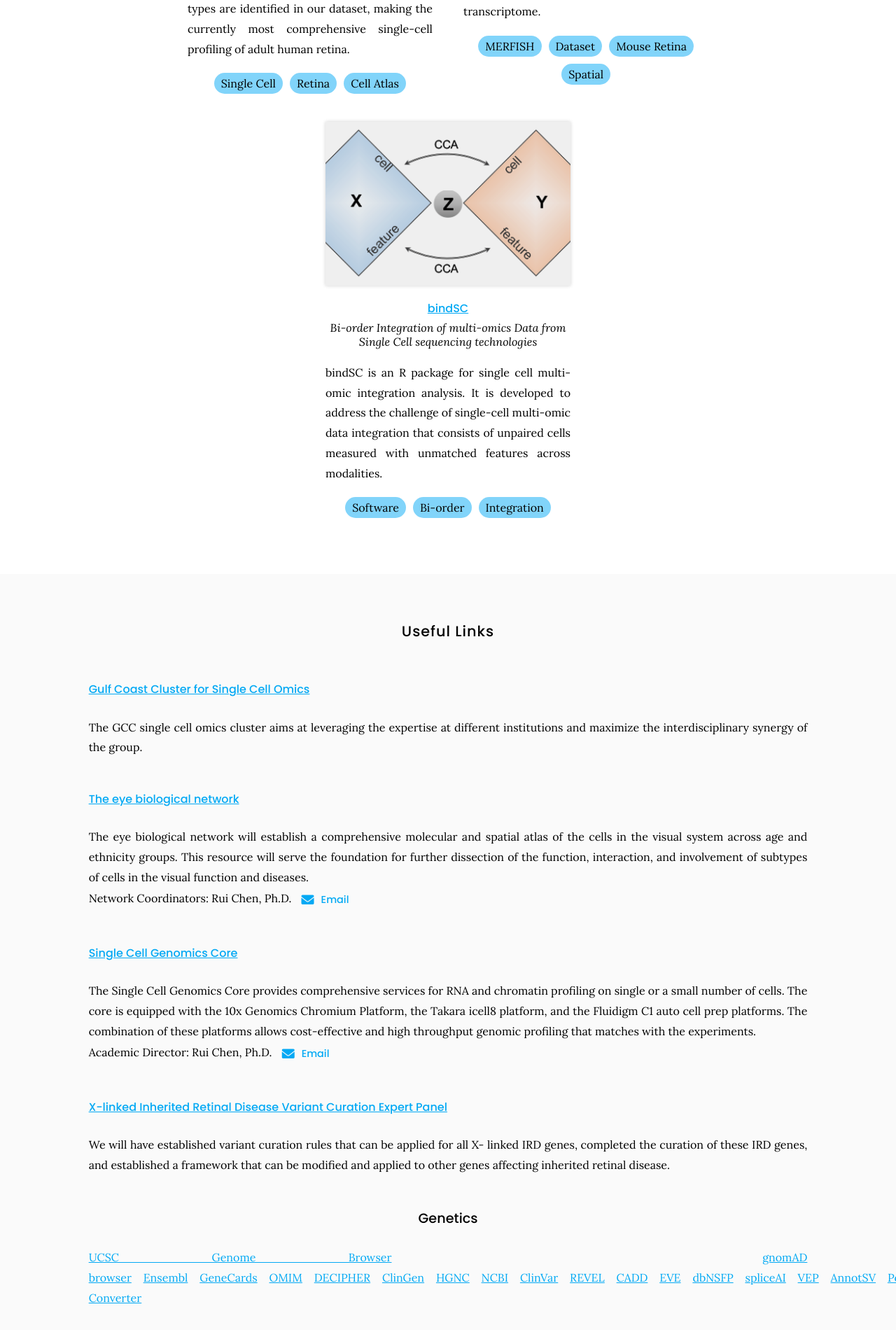
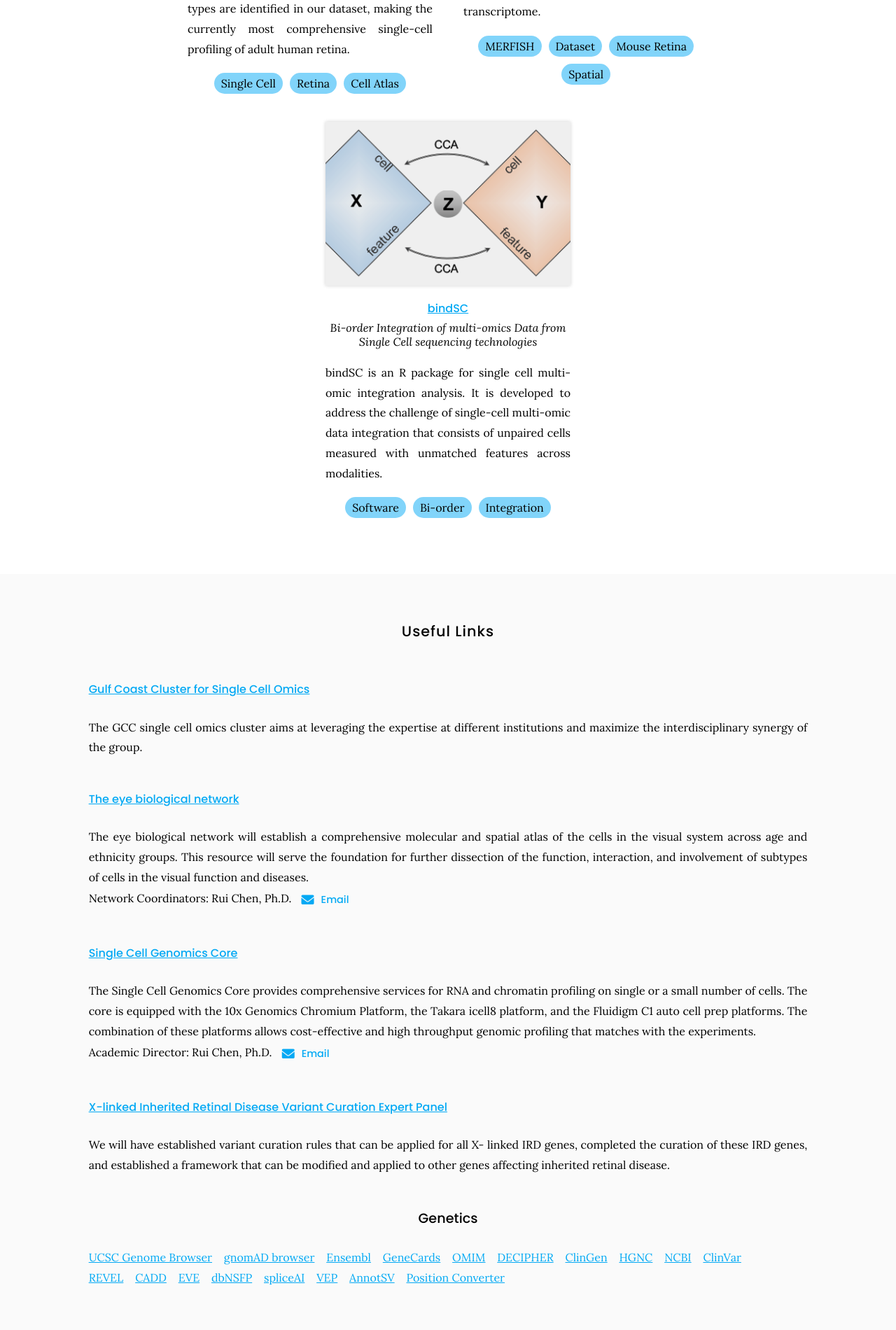
Before and after one commit to RCHENLAB/rchenlab.github.io, a Jekyll site: the page built from resources/index.md, in a window 1280 px wide. Shown: the part 2467-4367 px from the top of the page at 70% size. Built offline with Jekyll 4.4.1, drawn with Linux system fonts in a browser that asks for light colours; grey boxes are pictures that could not be loaded.

Commit message:
Update index.md

```diff
--- a/resources/index.md
+++ b/resources/index.md
@@ -41,4 +41,4 @@ The core is equipped with the 10x Genomics Chromium Platform, the Takara icell8
 We will have established variant curation rules that can be applied for all X- linked IRD genes, completed the curation of these IRD genes, and established a framework that can be modified and applied to other genes affecting inherited retinal disease.
 
 ### Genetics
-[UCSC Genome Browser](https://genome.ucsc.edu)&nbsp;&nbsp;&nbsp;&nbsp;[gnomAD browser](https://gnomad.broadinstitute.org/)&nbsp;&nbsp;&nbsp;&nbsp;[Ensembl](http://useast.ensembl.org/index.html)&nbsp;&nbsp;&nbsp;&nbsp;[GeneCards](https://www.genecards.org/)&nbsp;&nbsp;&nbsp;&nbsp;[OMIM](https://omim.org/)&nbsp;&nbsp;&nbsp;&nbsp;[DECIPHER](https://www.deciphergenomics.org/browser)&nbsp;&nbsp;&nbsp;&nbsp;[ClinGen](https://search.clinicalgenome.org/kb/genes/curations?page=1&size=25&search=)&nbsp;&nbsp;&nbsp;&nbsp;[HGNC](https://www.genenames.org/tools/search/#!/?query=&rows=20&start=0&filter=document_type:gene)&nbsp;&nbsp;&nbsp;&nbsp;[NCBI](https://www.ncbi.nlm.nih.gov/)&nbsp;&nbsp;&nbsp;&nbsp;[ClinVar](https://www.ncbi.nlm.nih.gov/clinvar/)&nbsp;&nbsp;&nbsp;&nbsp;[REVEL](https://sites.google.com/site/revelgenomics/about)&nbsp;&nbsp;&nbsp;&nbsp;[CADD](https://cadd.gs.washington.edu/)&nbsp;&nbsp;&nbsp;&nbsp;[EVE](https://evemodel.org/)&nbsp;&nbsp;&nbsp;&nbsp;[dbNSFP](http://database.liulab.science/dbNSFP)&nbsp;&nbsp;&nbsp;&nbsp;[spliceAI](https://spliceailookup.broadinstitute.org/)&nbsp;&nbsp;&nbsp;&nbsp;[VEP](https://useast.ensembl.org/Tools/VEP)&nbsp;&nbsp;&nbsp;&nbsp;[AnnotSV](https://lbgi.fr/AnnotSV/runjob)&nbsp;&nbsp;&nbsp;&nbsp;[Position Converter](https://mutalyzer.nl/position-converter)
+[UCSC Genome Browser](https://genome.ucsc.edu)&nbsp;&nbsp;&nbsp;&nbsp;[gnomAD browser](https://gnomad.broadinstitute.org/)&nbsp;&nbsp;&nbsp;&nbsp;[Ensembl](http://useast.ensembl.org/index.html)&nbsp;&nbsp;&nbsp;&nbsp;[GeneCards](https://www.genecards.org/)&nbsp;&nbsp;&nbsp;&nbsp;[OMIM](https://omim.org/)&nbsp;&nbsp;&nbsp;&nbsp;[DECIPHER](https://www.deciphergenomics.org/browser)&nbsp;&nbsp;&nbsp;&nbsp;[ClinGen](https://search.clinicalgenome.org/kb/genes/curations?page=1&size=25&search=)&nbsp;&nbsp;&nbsp;&nbsp;[HGNC](https://www.genenames.org/tools/search/#!/?query=&rows=20&start=0&filter=document_type:gene)&nbsp;&nbsp;&nbsp;&nbsp;[NCBI](https://www.ncbi.nlm.nih.gov/)&nbsp;&nbsp;&nbsp;&nbsp;[ClinVar](https://www.ncbi.nlm.nih.gov/clinvar/)<br>[REVEL](https://sites.google.com/site/revelgenomics/about)&nbsp;&nbsp;&nbsp;&nbsp;[CADD](https://cadd.gs.washington.edu/)&nbsp;&nbsp;&nbsp;&nbsp;[EVE](https://evemodel.org/)&nbsp;&nbsp;&nbsp;&nbsp;[dbNSFP](http://database.liulab.science/dbNSFP)&nbsp;&nbsp;&nbsp;&nbsp;[spliceAI](https://spliceailookup.broadinstitute.org/)&nbsp;&nbsp;&nbsp;&nbsp;[VEP](https://useast.ensembl.org/Tools/VEP)&nbsp;&nbsp;&nbsp;&nbsp;[AnnotSV](https://lbgi.fr/AnnotSV/runjob)&nbsp;&nbsp;&nbsp;&nbsp;[Position Converter](https://mutalyzer.nl/position-converter)
```
